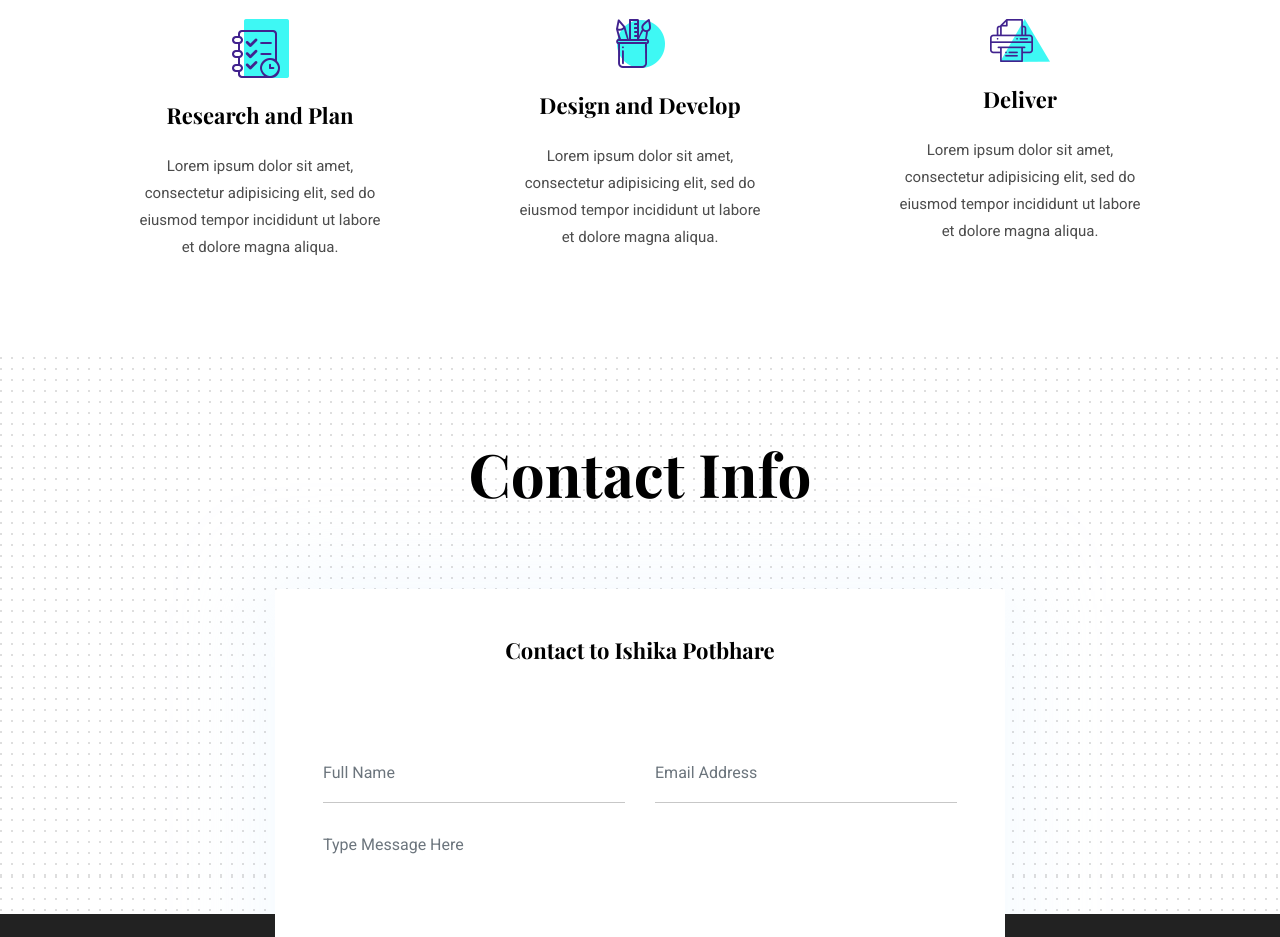
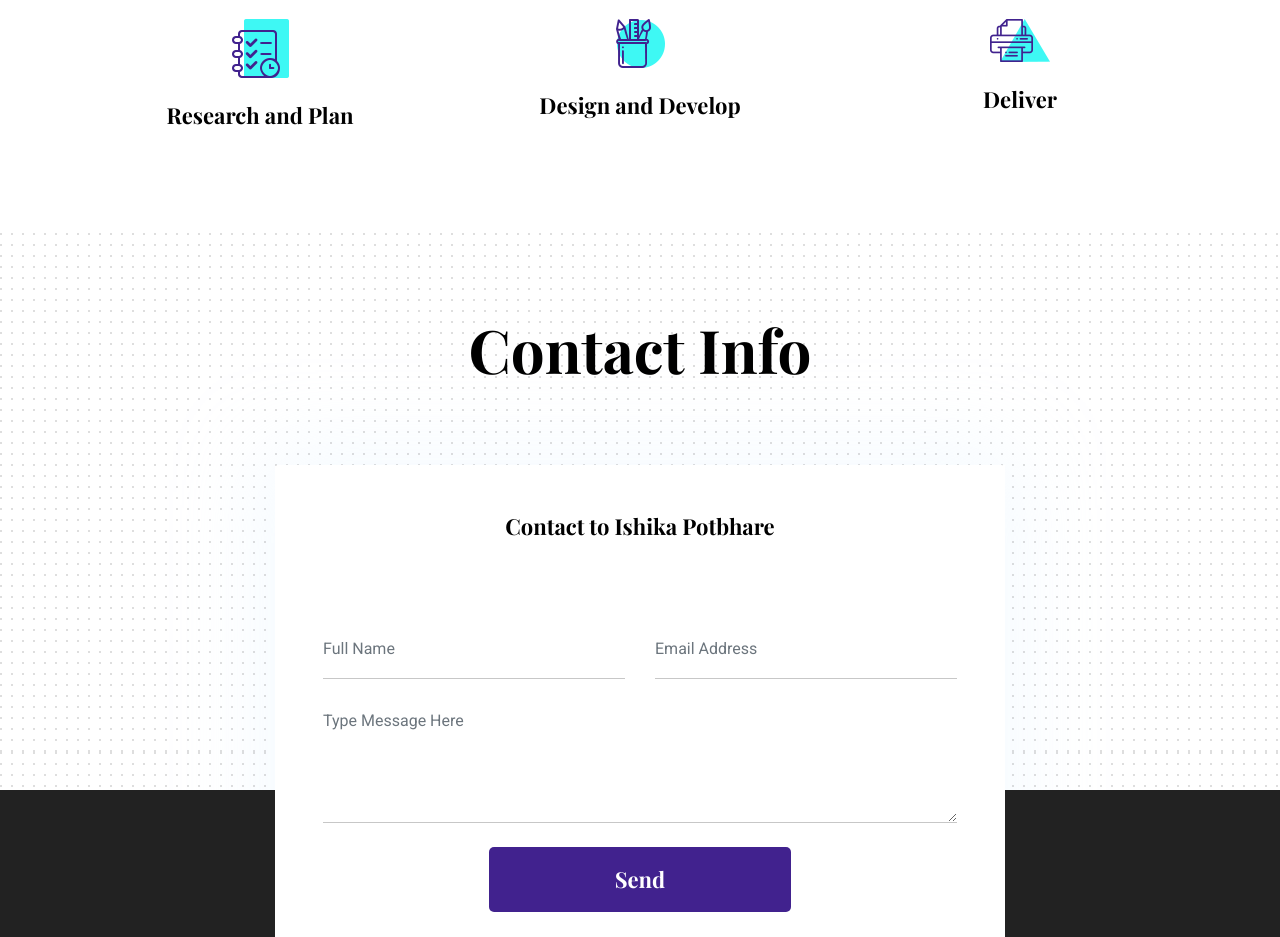
Before and after one commit to ishikaPotbhare/ishikaPotbhare.github.io, a plain HTML site: page about.html in a window 1280 px wide. Shown: the part 1147-2084 px from the top of the page. Drawn offline with nearby package versions, Linux system fonts and the light colour scheme.

Commit message:
add
add files

```diff
--- a/about.html
+++ b/about.html
@@ -135,21 +135,15 @@ FACEBOOK: https://www.facebook.com/themefisher
         <div class="">
           <img src="images/icons/plan.png" class="mb-4" alt="icon">
           <h4 class="mb-4">Research and Plan</h4>
-          <p>Lorem ipsum dolor sit amet, consectetur adipisicing elit, sed do eiusmod tempor incididunt ut labore et
-            dolore magna aliqua.</p>
         </div>
       </div>
       <div class="col-lg-3 col-md-4 text-center hover-shadow pt-3">
         <img src="images/icons/design.png" class="mb-4" alt="icon">
         <h4 class="mb-4">Design and Develop</h4>
-        <p>Lorem ipsum dolor sit amet, consectetur adipisicing elit, sed do eiusmod tempor incididunt ut labore et
-          dolore magna aliqua.</p>
       </div>
       <div class="col-lg-3 col-md-4 text-center hover-shadow pt-3">
         <img src="images/icons/print.png" class="mb-4" alt="icon">
         <h4 class="mb-4">Deliver</h4>
-        <p>Lorem ipsum dolor sit amet, consectetur adipisicing elit, sed do eiusmod tempor incididunt ut labore et
-          dolore magna aliqua.</p>
       </div>
     </div>
   </div>
```
